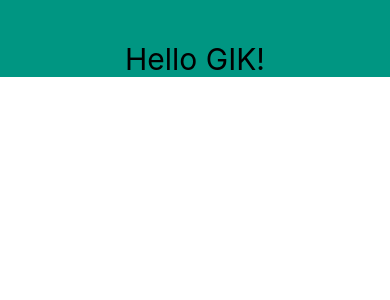
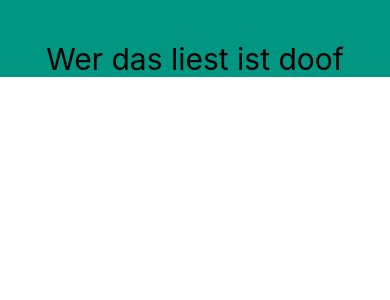
Before and after one commit to DexBrox/mobileGIS24, a React Native app: screen / in a window 390 px wide. Shown: the top 300 px of the page. Built offline with nearby package versions, Linux system fonts and the light colour scheme.

Commit message:
changed text

```diff
--- a/App.js
+++ b/App.js
@@ -6,7 +6,7 @@ export default function App() {
   return (
     <>
     <View style={styles.textBox}>
-      <Text style={styles.smallText}>Hello GIK!</Text>
+      <Text style={styles.smallText}>Wer das liest ist doof</Text>
       <StatusBar style="auto" />
     </View>
 
```
